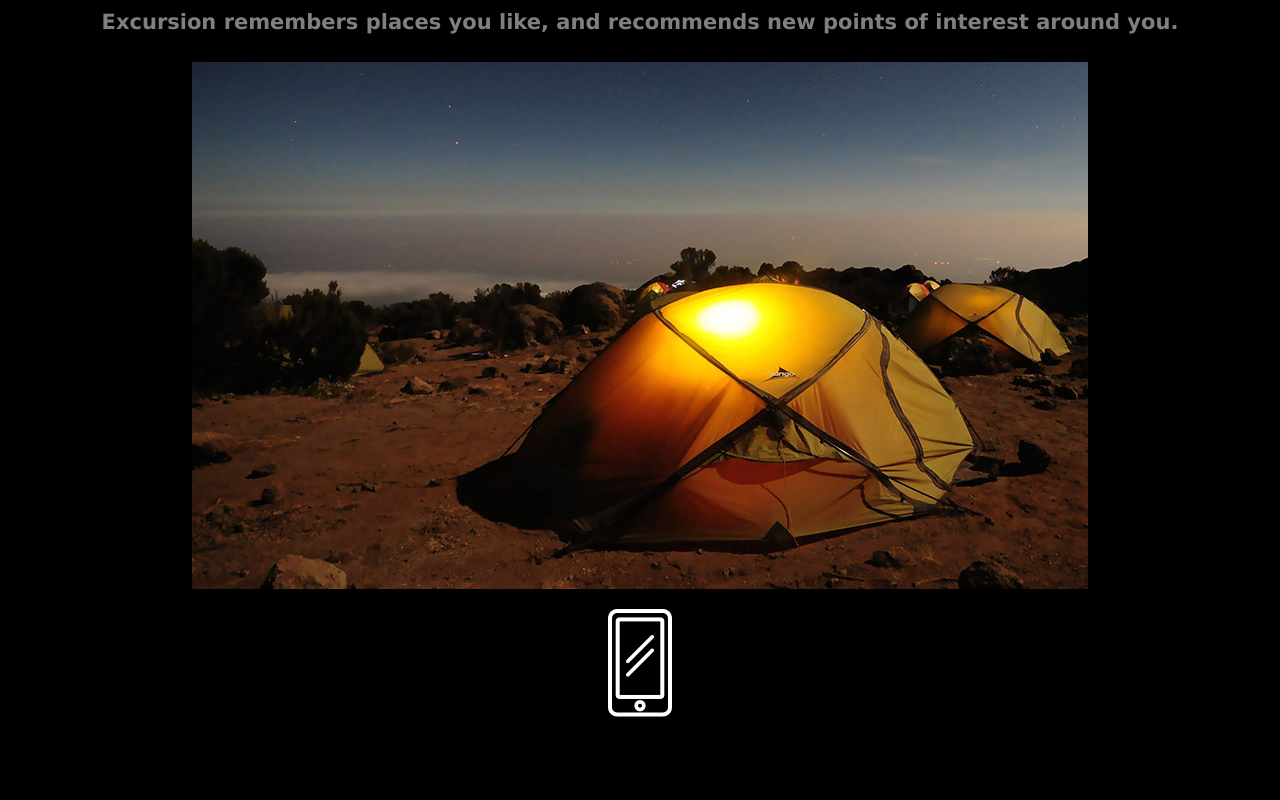
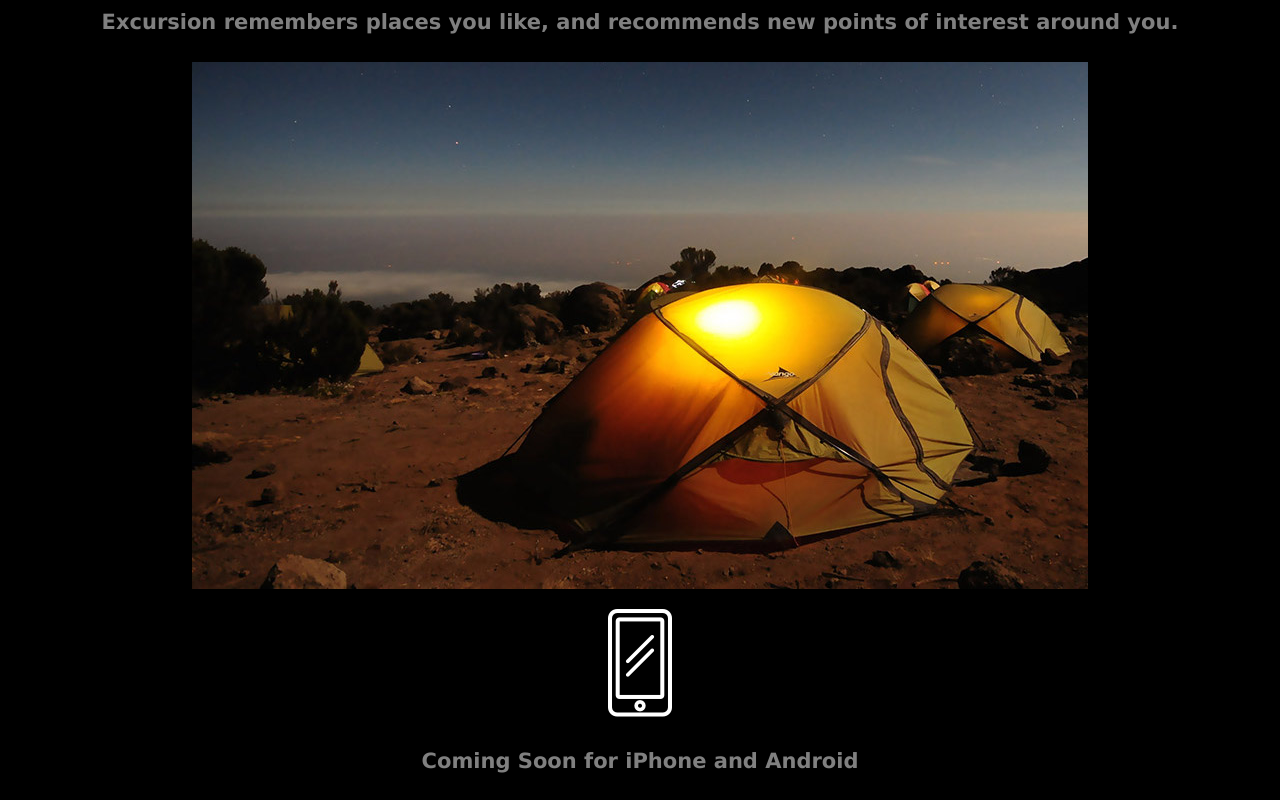
Before and after one commit to giarc10sionrevil/Excursion, a plain HTML site: page index.html in a window 1280 px wide. Shown: the part 423-1223 px from the top of the page. Before the commit the page ends 1160 px from the top, so only its background shows below. Drawn offline with Linux system fonts and the light colour scheme.

Commit message:
Added last header

```diff
--- a/index.html
+++ b/index.html
@@ -18,7 +18,7 @@
     new points of interest around you.</h4>
     <p><img src="resources/images/camp.jpg"></p>
     <p><img src="resources/images/phone.png"></p>
-
+    <h4 class="header--sub-header">Coming Soon for iPhone and Android</h4>
 </body>
 
 </html>
```
